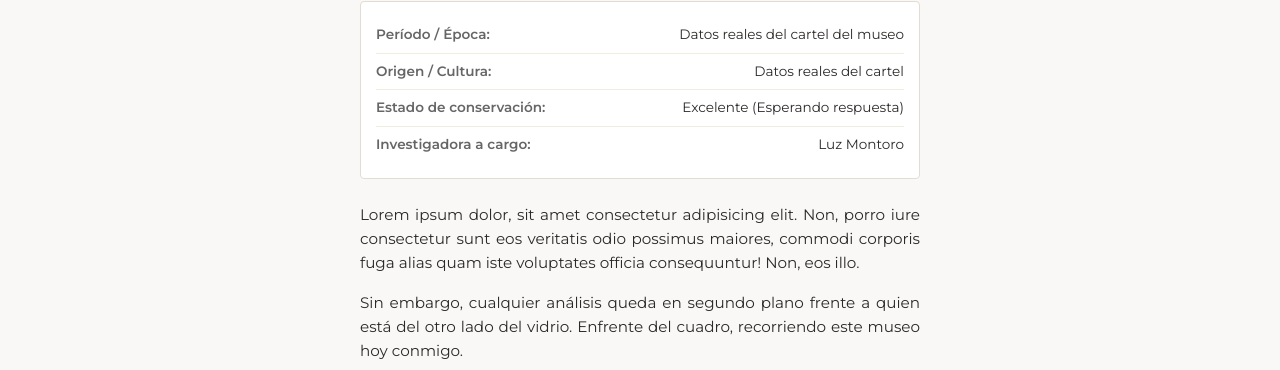
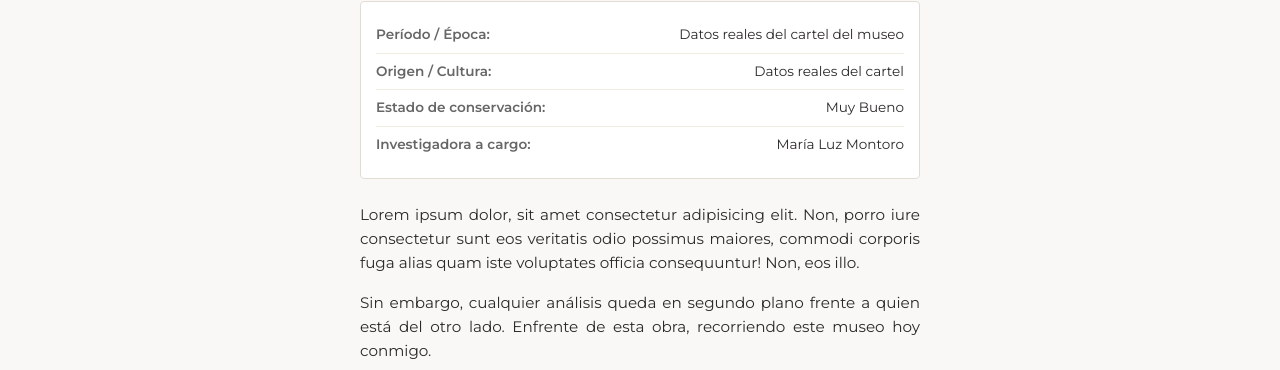
Before and after one commit to JoseSantiagoVillalba/archivo-museo-mendoza, a plain HTML site: page index.html in a window 1280 px wide. Shown: the part 582-952 px from the top of the page. Drawn offline with nearby package versions, Linux system fonts and the light colour scheme.

```diff
--- a/index.html
+++ b/index.html
@@ -260,11 +260,11 @@
             </div>
             <div class="tech-row">
                 <span class="tech-label">Estado de conservación:</span>
-                <span>Excelente (Esperando respuesta)</span>
+                <span>Muy Bueno</span>
             </div>
             <div class="tech-row">
                 <span class="tech-label">Investigadora a cargo:</span>
-                <span>Luz Montoro</span>
+                <span>María Luz Montoro</span>
             </div>
         </div>
 
@@ -273,7 +273,7 @@
                 Lorem ipsum dolor, sit amet consectetur adipisicing elit. Non, porro iure consectetur sunt eos veritatis odio possimus maiores, commodi corporis fuga alias quam iste voluptates officia consequuntur! Non, eos illo.            </p>
 
             <p>
-                Sin embargo, cualquier análisis queda en segundo plano frente a quien está del otro lado del vidrio. Enfrente del cuadro, recorriendo este museo hoy conmigo.
+                Sin embargo, cualquier análisis queda en segundo plano frente a quien está del otro lado. Enfrente de esta obra, recorriendo este museo hoy conmigo.
             </p>
         </div>
 
@@ -294,7 +294,7 @@
                 <h2>Luz, ¿querés ser mi novia?</h2>
 
                 <p class="proposal-text">
-                    Me gustaría empezar un camino con vos y acompañarte en todas las excavaciones, cafés, salidas a la montaña y aventuras que se vengan. Te quiero♥️.
+                    Me gustaría empezar un camino con vos y acompañarte en todas las excavaciones, cafés, salidas a la montaña y aventuras que se vengan. Te quiero mucho♥️.
                 </p>
 
                 <p class="proposal-signature">— El Santi</p>
```
